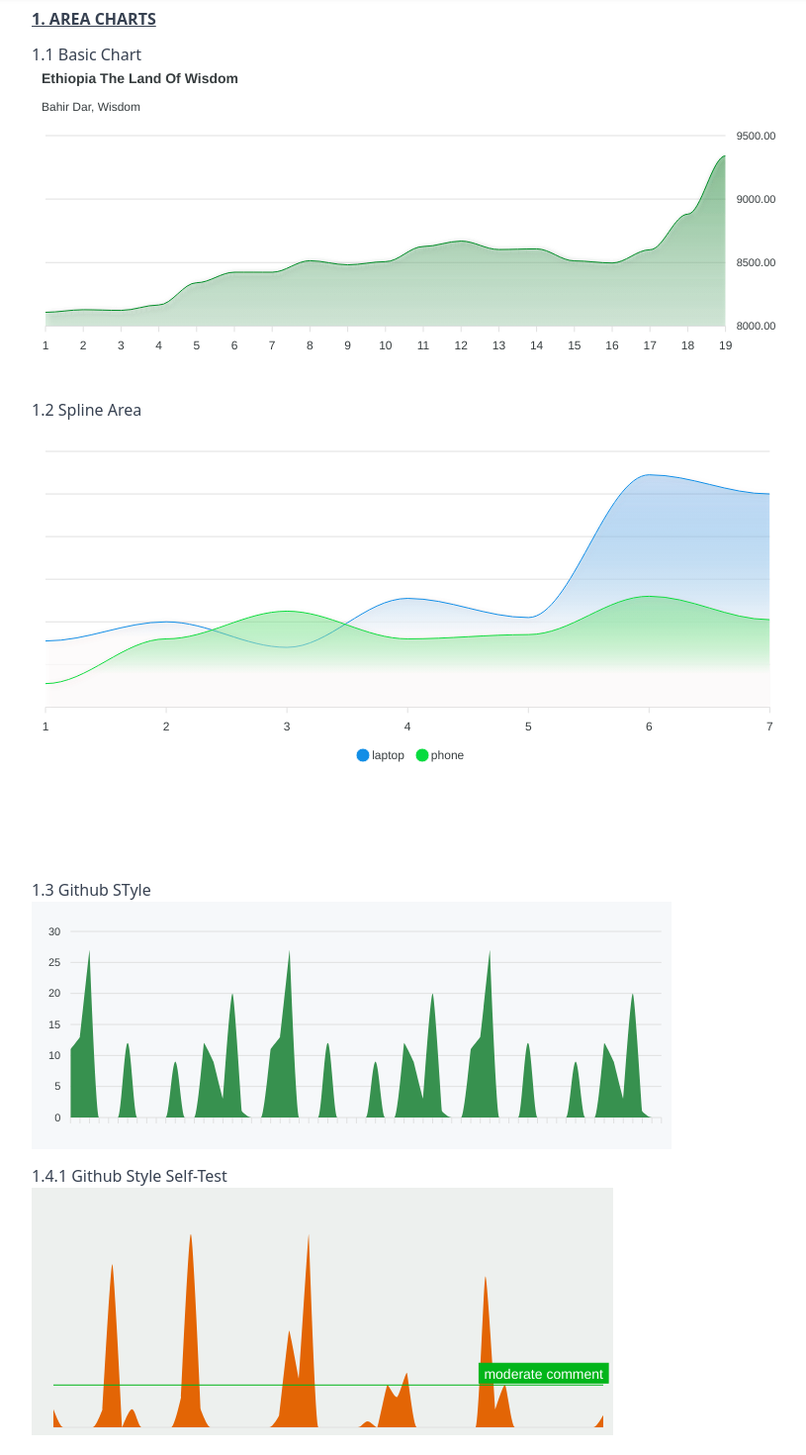
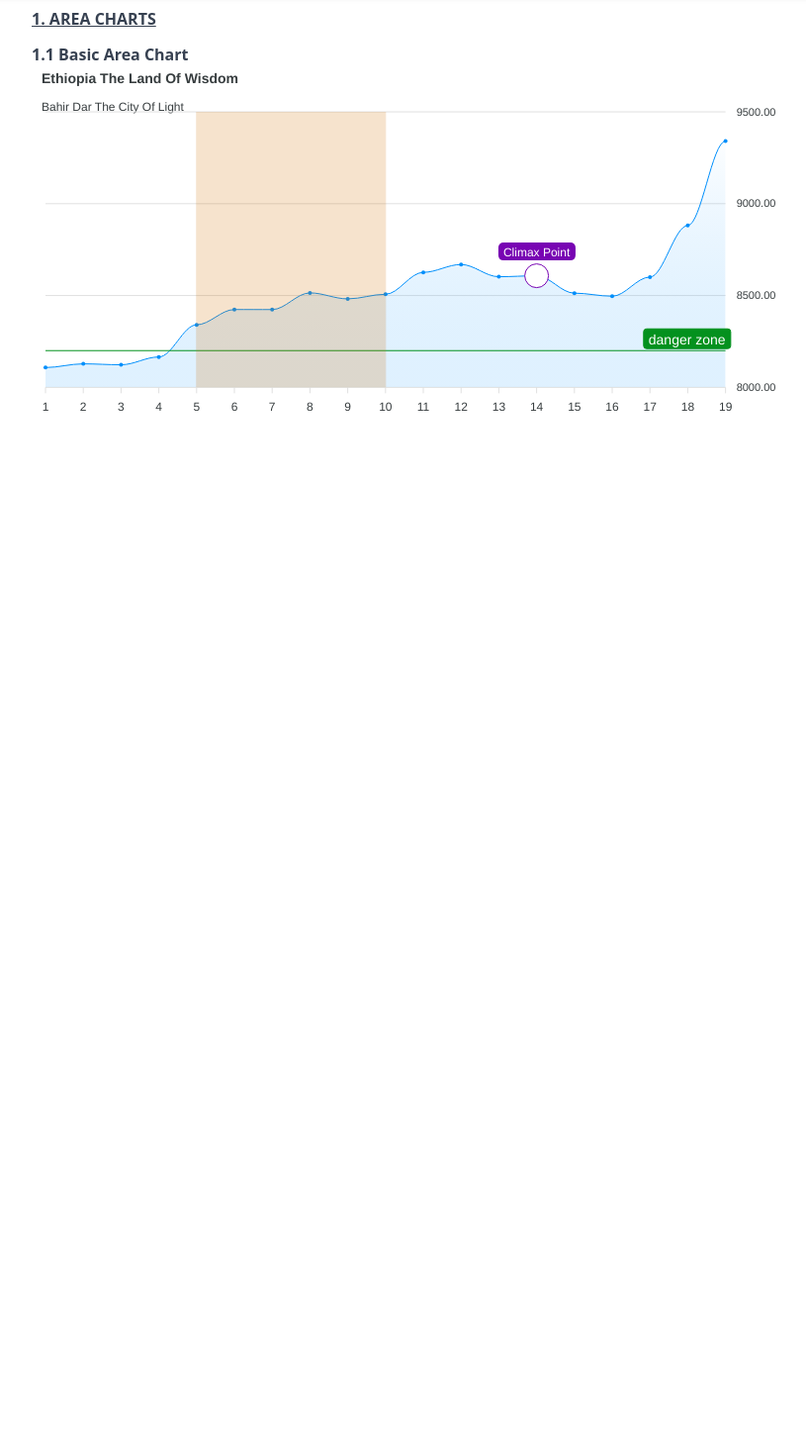
Before and after one commit to addispic/react-apexchart, a React (Vite) app: page / in a window 1280 px wide. Shown: the part 61-1531 px from the top of the page at 99% size, without its empty margins (20-835 px from the left). After the commit the page ends 800 px from the top, so only its background shows below. Built offline with nearby package versions, Linux system fonts and the light colour scheme.

Commit message:
some chnages

```diff
--- a/src/pages/Home.jsx
+++ b/src/pages/Home.jsx
@@ -17,22 +17,22 @@ const Home = () => {
             1. Area Charts
           </h1>
         </header>
-        {/* basic chart */}
+        <div>
+          {/* basic area chart */}
           <div>
             <header>
-            <h1 className="font-medium text-gray-700">1.1 Basic Chart</h1>
+              <h3 className="font-semibold text-gray-700">1.1 Basic Area Chart</h3>
             </header>
-          {/* chart */}
             <div>
               <Chart
                 type="area"
-              height={300}
-              width={"65%"}
+                height={350}
+                width={'65%'}
                 series={[
                   {
-                  name: "STOCK ABC",
-                  data: data,
-                },
+                    name: 'products',
+                    data
+                  }
                 ]}
                 options={{
                   chart: {
@@ -43,20 +43,39 @@ const Home = () => {
                       show: false
                     },
                     dropShadow: {
-                    enabled: true,
-                    color: '#4f4f4f',
+                      enabled: false,
+                      color: '#040d78',
                       blur: 3,
-                    opacity: .25
+                      opacity: 1
                     }
                   },
                   dataLabels: {
-                  enabled: false,
+                    enabled: false
                   },
                   stroke: {
                     curve: 'smooth',
                     width: 1
                   },
-                colors: ['#038c27'],
+                  markers: {
+                    size: 2,
+                    shape: 'circle',
+                    strokeWidth: 0,
+                    strokeColors: '#040d78'
+                  },
+                  fill: {
+                    type: 'gradient',
+                    gradient: {
+                      shadeIntensity: .5,
+                      opacityFrom: .1,
+                      opacityTo: .5,
+                      stops: [0, 100]
+                    }
+                  },
+                  xaxis: {
+                    axisBorder: {
+                      show: false
+                    }
+                  },
                   yaxis: {
                     opposite: true
                   },
@@ -65,218 +84,62 @@ const Home = () => {
                     align: 'left'
                   },
                   subtitle: {
-                  text: 'Bahir Dar, Wisdom',
+                    text: 'Bahir Dar The City Of Light',
                     align: 'left'
-                },
-                xaxis: {
-                  axisBorder: {
-                    show: false
-                  }
-                }
-              }}
-            />
-          </div>
-        </div>
-        {/* spline area */}
-        <div className="mt-5">
-          <header>
-            <h1 className="font-medium text-gray-700">1.2 Spline Area</h1>
-          </header>
-          <div className="grid grid-cols-1">
-            <Chart
-              type="area"
-              height={350}
-              width={'65%'}
-              series={[
-                {
-                  name: 'laptop',
-                  data: [31, 40, 28, 51, 42, 109, 100]
-                },
-                {
-                  name: 'phone',
-                  data: [11, 32, 45, 32, 34, 52, 41]
-                },
-              ]}
-              options={{
-                chart: {
-                  zoom: {
-                    enabled: false
-                  },
-                  toolbar: {
-                    show: false
-                  },
-                  dropShadow: {
-                    enabled: true,
-                    color: '#ad0317',
-                    blur: 3,
-                    opacity: .1
-                  }
-                },
-                colors: ['#128ee6', '#07db3f'],
-                dataLabels: {
-                  enabled: false
-                },
-                stroke: {
-                  curve: 'smooth',
-                  width: 1
-                },
-                xaxis: {
-                  axisBorder: {
-                    show: false
-                  }
-                },
-                yaxis: {
-                  opposite: true,
-                  stepSize: 20,
-                  labels: {
-                    show: false
-                  }
-
-                },
-                fill: {
-                  type: 'gradient',
-                  gradient: {
-                    shadeIntensity: 1,
-                    opacityFrom: .5,
-                    opacityTo: .85,
-                    stops: [0, 70, 100]
-                  }
-                }
-              }}
-            />
-          </div>
-        </div>
-        {/* github style */}
-        <div className="mt-24">
-          <header>
-            <h1 className="font-medium text-gray-700">1.3 Github STyle</h1>
-          </header>
-          <div>
-            <Chart
-              type="area"
-              height={250}
-              width={'55%'}
-              series={[
-                {
-                  name: 'comments',
-                  data: [11, 13, 27, 0, 0, 0, 12, 0, 0, 0, 0, 9, 0, 0, 12, 9, 3, 20, 1, 0, 0, 11, 13, 27, 0, 0, 0, 12, 0, 0, 0, 0, 9, 0, 0, 12, 9, 3, 20, 1, 0, 0, 11, 13, 27, 0, 0, 0, 12, 0, 0, 0, 0, 9, 0, 0, 12, 9, 3, 20, 1, 0, 0]
-                }
-              ]}
-              options={{
-                chart: {
-                  zoom: {
-                    enabled: false
-                  },
-                  toolbar: {
-                    show: false
-                  },
-                  background: '#F6F8FA'
-                },
-                colors: ['#37914f'],
-                stroke: {
-                  width: 0,
-                  curve: 'monotoneCubic'
-                },
-                dataLabels: {
-                  enabled: false
-                },
-                fill: {
-                  opacity: 1,
-                  type: 'solid'
-                },
-                xaxis: {
-                  axisBorder: {
-                    show: false
-                  },
-                  labels: {
-                    show: false
-                  }
-                }
-              }}
-            />
-          </div>
-        </div>
-        {/* github style self-test */}
-        <div>
-          <header>
-            <h1 className="font-medium text-gray-700">1.4.1 Github Style Self-Test</h1>
-          </header>
-          <div>
-            <Chart
-              type="area"
-              height={250}
-              width={'50%'}
-              series={[
-                {
-                  name: 'comments',
-                  data: [3, 0, 0, 0, 0, 3, 27, 0, 3, 0, 0, 0, 0, 5, 32, 3, 0, 0, 0, 0, 0, 0, 0, 2, 16, 8, 32, 0, 0, 0, 0, 0, 1, 0, 7, 5, 9, 0, 0, 0, 0, 0, 0, 0, 25, 3, 7, 0, 0, 0, 0, 0, 0, 0, 0, 0, 2]
-                }
-              ]}
-              options={{
-                chart: {
-                  zoom: {
-                    enabled: false
-                  },
-                  toolbar: {
-                    show: false
-                  },
-                  background: '#edf0ee',
-                },
-                dataLabels: {
-                  enabled: false
-                },
-                colors: ['#e36505'],
-                stroke: {
-                  width: 0,
-                  curve: 'monotoneCubic'
-                },
-                fill: {
-                  opacity: 1,
-                  type: 'solid'
-                },
-                xaxis: {
-                  labels: {
-                    show: false
-                  },
-                  axisBorder: {
-                    // show: false
-                  },
-                  axisTicks: {
-                    show: false
-                  }
-                },
-                yaxis: {
-                  labels: {
-                    show: false
-                  },
-
                   },
                   grid: {
                     padding: {
-                    top: -32,
-                    bottom: -24
-                  },
-                  yaxis: {
-                    lines: {
-                      show: false
-                    }
+                      top: -24,
+                      bottom: -12,
                     }
                   },
                   annotations: {
                     yaxis: [
                       {
-                      y: 7,
-                      borderColor: '#02b51a',
+                        y: 8200,
+                        borderColor: '#04911e',
                         strokeDashArray: 0,
                         label: {
-                        text: 'moderate comment',
-                        borderColor: '#02b51a',
-                        borderRadius: 0,
-                        borderWidth: 1,
+                          text: 'danger zone',
+                          borderColor: '#04911e',
+                          borderRadius: 3,
                           style: {
                             color: '#fff',
-                          background: '#02b51a',
+                            background: '#04911e',
                             fontSize: 14
+                          }
+                        }
+                      }
+                    ],
+                    xaxis: [
+                      {
+                        x: 5,
+                        x2: 10,
+                        borderColor: '#cf7208',
+                        strokeDashArray: 0,
+                        fillColor: '#cf7208',
+                        opacity: .2
+                      }
+                    ],
+                    points: [
+                      {
+                        x: 14,
+                        y: 8607.55,
+                        marker: {
+                          size: 12,
+                          strokeColor: '#7804b3',
+                          strokeWidth: 1,
+                          fillColor: '#FFF'
+                        },
+                        label: {
+                          text: 'Climax Point',
+                          borderColor: '#7804b3',
+                          borderWidth: 0,
+                          borderRadius: 5,
+                          style: {
+                            color: '#fff',
+                            background: '#7804b3',
+                            fontSize: 12
                           }
                         }
                       }
@@ -288,6 +151,7 @@ const Home = () => {
           </div>
         </div>
       </div>
+    </div>
   );
 };
 
```
Lines whose indentation alone changed are shown as unchanged.
